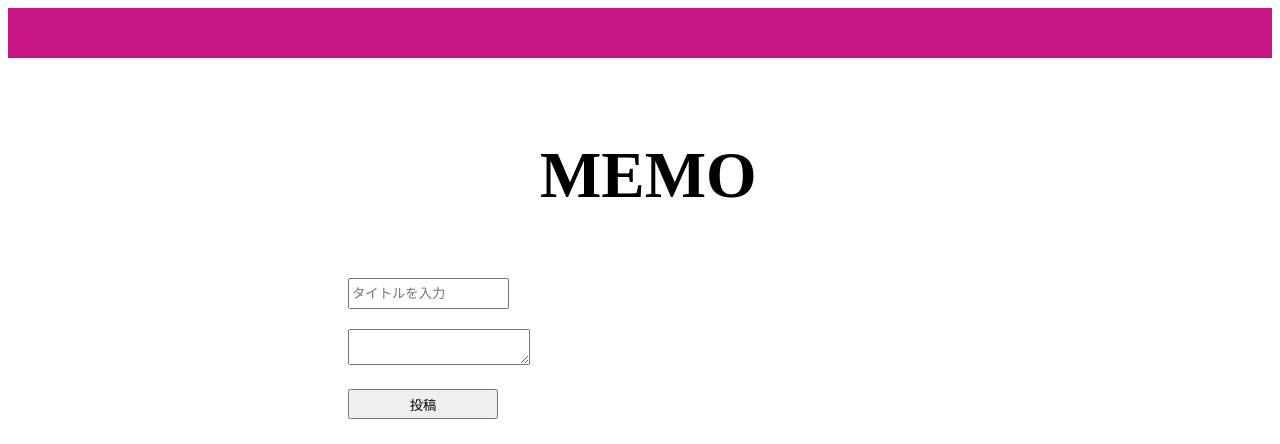
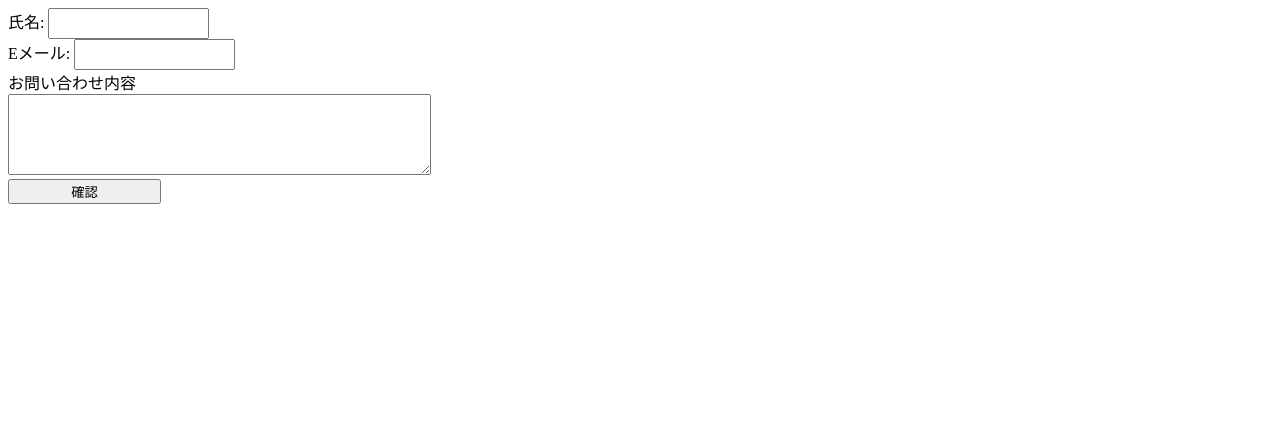
Before and after one commit to tabiojisann/php-app, a PHP site: page / in a window 1280 px wide. Shown: the top 444 px of the page. Run offline with PHP 8.4, Linux system fonts and the light colour scheme.

Commit message:
確認画面

```diff
--- a/delete.php
+++ b/delete.php
@@ -10,7 +10,7 @@ if (mysqli_connect_errno()) {
 echo "データベースの接続に成功しました。\n";
 
 // id=2のレコードを削除する
-$query = "DELETE FROM article WHERE id = 1;";
+$query = "DELETE FROM article;";
 
 // クエリを実行します。
 if (mysqli_query($link, $query)) {
--- a/view/index.php
+++ b/view/index.php
@@ -1,18 +1,29 @@
+<?php
+  $mode = 'input';
+  if( isset($_POST['back']) && $_POST['back'] ) {
+    // 何もせず
+  } else if ( isset($_POST['confirm']) && $_POST['confirm']){
+    $mode = 'confirm';
+  } else if ( isset($_POST['send']) && $_POST['send']){
+    $mode = 'send';
+  }
+?>
+
 <!DOCTYPE html>
 <html lang="ja">
 <head>
   <meta charset="UTF-8">
   <meta name="viewport" content="width=device-width, initial-scale=1.0">
   <link rel="stylesheet" href="style.css">
-  <title>php-CRUD</title>
+  <title>問合せフォーム</title>
 </head>
 
 <body>
 
-  <header></header>
-  <div class="title">MEMO</div>
+  <!-- <header></header>
+  <div class="title">お問い合わせ</div> -->
 
-  <form action="" method="POST">
+  <!-- <form action="./index.php" method="POST">
     <ul>
       <li>
         <input type="text" placeholder="タイトルを入力">
@@ -24,7 +35,31 @@
         <button type="submit">投稿</button>
       </li>
     </ul>
-</form>
+  </form> -->
+
+
+
+  <?php
+    if ( $mode == 'input' ) { ?>
+     <form action="./index.php" method="post">
+        氏名: <input type="text" name="name" value=""><br>
+        Eメール: <input type="email" name="email" value=""><br>
+        お問い合わせ内容<br>
+        <textarea cols="50" rows="5" name="message"></textarea><br>
+        <input type="submit" name="confirm" value="確認" />
+      </form>
+  <?php } else if( $mode == 'confirm' ) { ?>
+    <form action="./index.php" method="post">
+      氏名  <?php echo $_POST['name'] ?><br>
+      Eメール  <?php echo $_POST['email'] ?><br>
+      お問い合わせ内容<br>
+      <?php echo nl2br($_POST['message']) ?><br>
+      <input type="submit" name="back" value="戻る" />
+      <input type="submit" name="send" value="送信" />
+    </form>
+  <?php } else if( $mode == 'send' ) { ?>
+
+  <?php } ?>
 
 </body>
 
```
